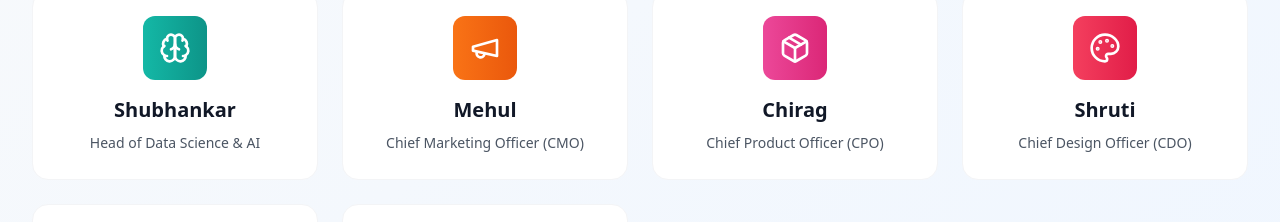
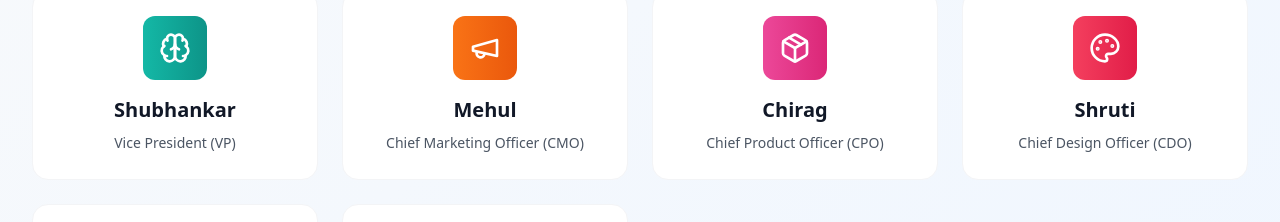
Before and after one commit to darshagarwal/pinpont, a React (Vite) app: page / in a window 1280 px wide. Shown: the part 4700-4922 px from the top of the page. Built offline with nearby package versions, Linux system fonts and the light colour scheme.

Commit message:
git commit -m "fixed position"

```diff
--- a/src/components/Team.tsx
+++ b/src/components/Team.tsx
@@ -28,7 +28,7 @@ const Team = () => {
     },
     {
       name: 'Shubhankar',
-      role: 'Head of Data Science & AI',
+      role: 'Vice President (VP)',
       icon: Brain,
       gradient: 'from-teal-500 to-teal-600'
     },
```
